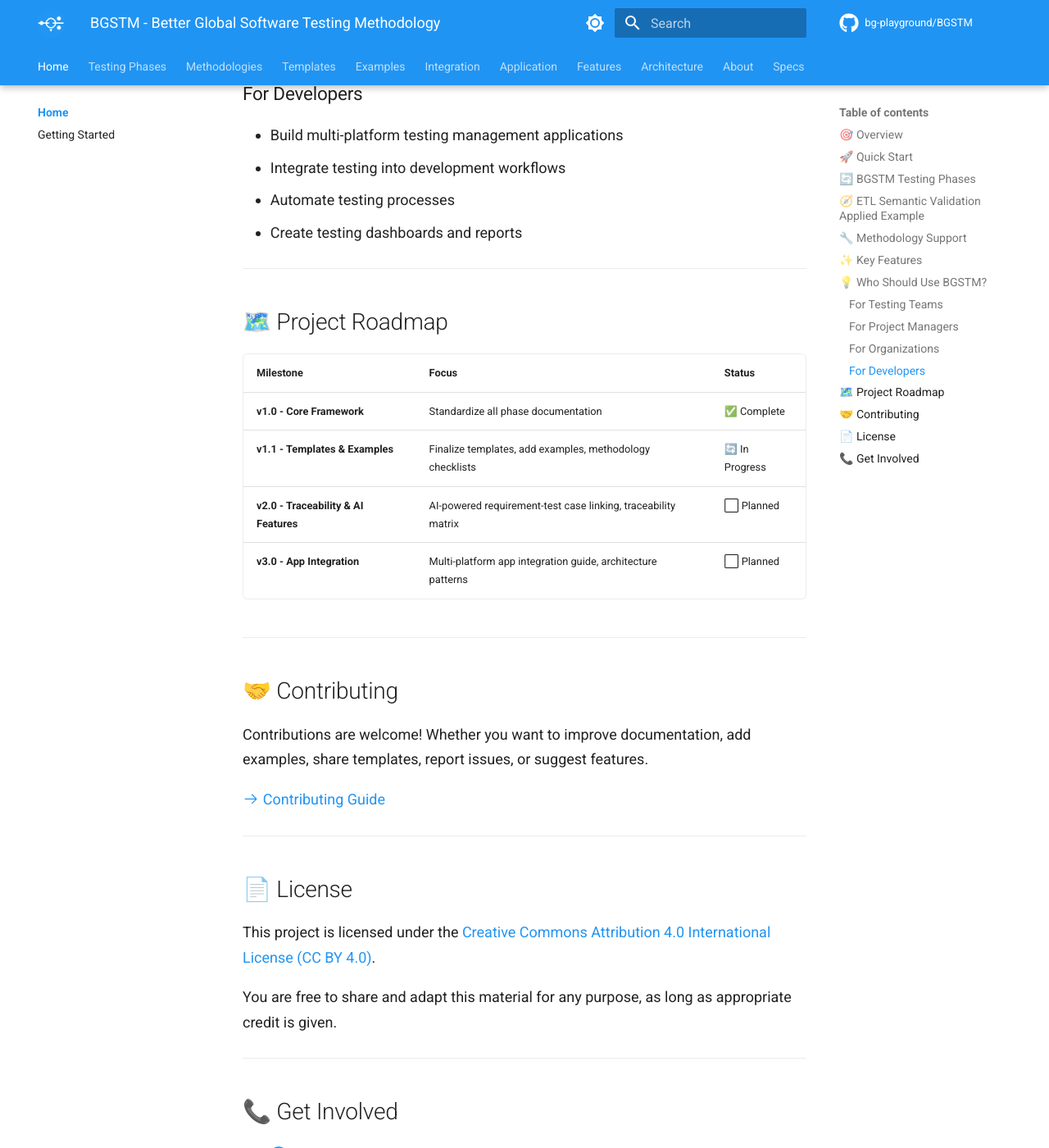
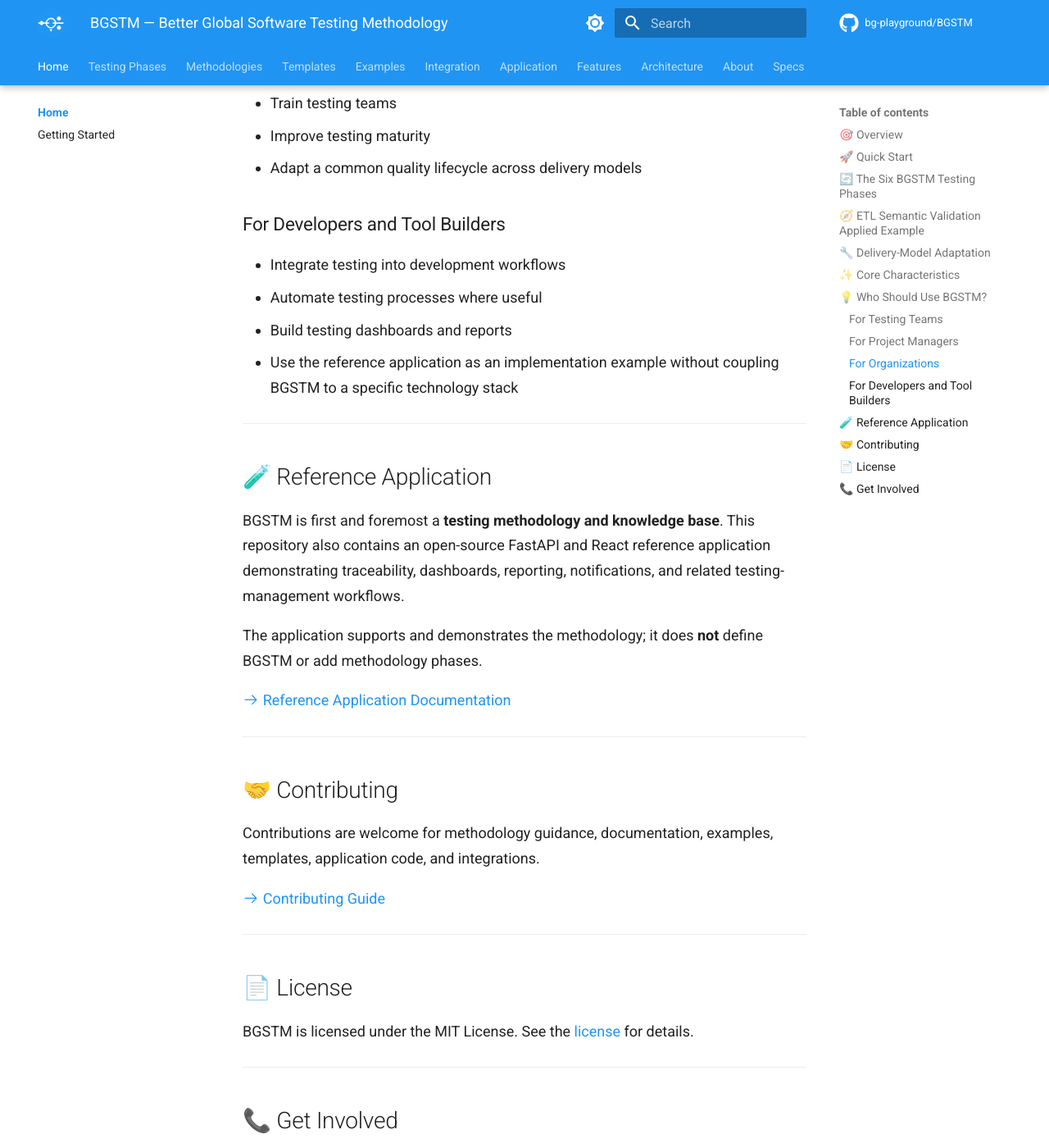
Before and after one commit to bg-playground/BGSTM, an MkDocs documentation site: the page built from docs/index.md, in a window 1280 px wide and 1400 px high, scrolled down 3818 px. Shown: the whole window at 82% size. Built offline with MkDocs 1.6.1 and Material for MkDocs 9.7.7, drawn with Linux system fonts in a browser that asks for light colours; comment, search, counter and statistics services are not loaded; some of the changed text lies outside the part shown.

Commit message:
docs: align public BGSTM identity

```diff
--- a/docs/index.md
+++ b/docs/index.md
@@ -1,11 +1,11 @@
-# BGSTM - Better Global Software Testing Methodology
+# BGSTM — Better Global Software Testing Methodology
 
 !!! info "Welcome to BGSTM"
-    A comprehensive, professional software testing framework adaptable to various software development methodologies including Agile, Scrum, and Waterfall.
+    A practical, methodology-agnostic software testing framework organized around exactly six core phases, adaptable to Agile, Scrum, Waterfall, and hybrid delivery models.
 
 ## 🎯 Overview
 
-BGSTM provides a structured approach to software testing through **six core phases**, with detailed guidance for implementing testing practices across different project methodologies. It serves as both a knowledge base for testing professionals and a foundation for building multi-platform testing management applications.
+BGSTM provides a structured approach to software testing through **exactly six core phases**, with practical guidance for adapting testing work to different delivery models without redefining the methodology. It serves first as a testing methodology and knowledge base; the repository's reference application demonstrates how parts of BGSTM can be represented in software.
 
 ---
 
@@ -17,15 +17,15 @@
 
     ---
 
-    Start with our comprehensive getting started guide
+    Start with the practical getting started guide
 
     [:octicons-arrow-right-24: Getting Started](GETTING-STARTED.md)
 
--   :material-book-open-variant:{ .lg .middle } __Explore the Phases__
+-   :material-book-open-variant:{ .lg .middle } __Explore the Six Phases__
 
     ---
 
-    Learn about the BGSTM testing phases
+    Learn the canonical BGSTM testing lifecycle
 
     [:octicons-arrow-right-24: Testing Phases](phases/index.md)
 
@@ -33,15 +33,15 @@
 
     ---
 
-    Download production-ready testing templates, including NATAegisFlow artifact workflow checks
+    Adapt ready-to-use testing templates to your project
 
     [:octicons-arrow-right-24: Templates](test-templates/index.md)
 
--   :material-lightbulb:{ .lg .middle } __Choose Your Methodology__
+-   :material-lightbulb:{ .lg .middle } __Adapt to Your Delivery Model__
 
     ---
 
-    Adapt BGSTM to your development approach
+    Apply BGSTM across Agile, Scrum, Waterfall, or hybrid delivery
 
     [:octicons-arrow-right-24: Methodologies](methodologies/index.md)
 
@@ -49,7 +49,9 @@
 
 ---
 
-## 🔄 BGSTM Testing Phases
+## 🔄 The Six BGSTM Testing Phases
+
+BGSTM has exactly six core testing phases:
 
 1. **[Test Planning](phases/01-test-planning.md)** - Define scope, strategy, resources, and timelines
 2. **[Test Case Development](phases/02-test-case-development.md)** - Design and document test scenarios and cases
@@ -57,6 +59,8 @@
 4. **[Test Execution](phases/04-test-execution.md)** - Execute tests and manage defects
 5. **[Test Results Analysis](phases/05-test-results-analysis.md)** - Analyze outcomes and identify patterns
 6. **[Test Results Reporting](phases/06-test-results-reporting.md)** - Communicate findings to stakeholders
+
+Specialized domains apply these six phases; they do not add methodology phases.
 
 ---
 
@@ -71,18 +75,18 @@
 
 ---
 
-## 🔧 Methodology Support
+## 🔧 Delivery-Model Adaptation
 
-BGSTM is methodology-agnostic and provides specific guidance for:
+BGSTM is methodology-agnostic. Agile, Scrum, Waterfall, and hybrid approaches change how teams implement and pace the work; they do not change BGSTM's six-phase structure.
 
 - **[Agile Testing](methodologies/agile.md)** - Continuous testing with rapid feedback
 - **[Scrum Testing](methodologies/scrum.md)** - Sprint-based testing approach
-- **[Waterfall Testing](methodologies/waterfall.md)** - Sequential phase-based testing
-- **[Methodology Comparison](methodologies/comparison.md)** - Detailed comparison and selection guide
+- **[Waterfall Testing](methodologies/waterfall.md)** - Sequential delivery context
+- **[Methodology Comparison](methodologies/comparison.md)** - Compare adaptation approaches
 
 ---
 
-## ✨ Key Features
+## ✨ Core Characteristics
 
 <div class="grid cards" markdown>
 
@@ -92,35 +96,35 @@
 
     Adaptable to Agile, Scrum, Waterfall, and hybrid approaches
 
--   :material-book-check:{ .lg .middle } __Comprehensive Coverage__
+-   :material-book-check:{ .lg .middle } __Six-Phase Lifecycle__
 
     ---
 
-    End-to-end testing process from planning to reporting
+    End-to-end testing work from planning through results reporting
 
--   :material-star:{ .lg .middle } __Professional Standards__
+-   :material-link-variant:{ .lg .middle } __Traceable__
 
     ---
 
-    Industry best practices and quality standards
+    Connect requirements, tests, results, evidence, and decisions
 
--   :material-file-document:{ .lg .middle } __Practical Templates__
+-   :material-file-document:{ .lg .middle } __Practical__
 
     ---
 
-    Ready-to-use templates for immediate implementation
+    Ready-to-use templates and worked examples support adoption
 
--   :material-chart-line:{ .lg .middle } __Scalable__
+-   :material-alert-decagram:{ .lg .middle } __Risk Aware__
 
     ---
 
-    Suitable for projects of all sizes
+    Scale testing rigor and effort according to project risk
 
--   :material-application:{ .lg .middle } __App-Ready__
+-   :material-chart-line:{ .lg .middle } __Evidence Based__
 
     ---
 
-    Foundation for building testing management tools
+    Use quality signals and test outcomes to support stakeholder decisions
 
 </div>
 
@@ -132,42 +136,41 @@
 - Implement structured testing processes
 - Improve test coverage and quality
 - Standardize testing practices
-- Reduce defects and improve software quality
+- Connect testing evidence to quality decisions
 
 ### For Project Managers
 - Plan testing activities and resources
 - Track testing progress and metrics
 - Manage testing risks
-- Ensure quality standards
+- Support evidence-based release decisions
 
 ### For Organizations
 - Establish testing standards
 - Train testing teams
 - Improve testing maturity
-- Build custom testing tools
+- Adapt a common quality lifecycle across delivery models
 
-### For Developers
-- Build multi-platform testing management applications
+### For Developers and Tool Builders
 - Integrate testing into development workflows
-- Automate testing processes
-- Create testing dashboards and reports
+- Automate testing processes where useful
+- Build testing dashboards and reports
+- Use the reference application as an implementation example without coupling BGSTM to a specific technology stack
 
 ---
 
-## 🗺️ Project Roadmap
+## 🧪 Reference Application
 
-| Milestone | Focus | Status |
-|-----------|-------|--------|
-| **v1.0 - Core Framework** | Standardize all phase documentation | ✅ Complete |
-| **v1.1 - Templates & Examples** | Finalize templates, add examples, methodology checklists | 🔄 In Progress |
-| **v2.0 - Traceability & AI Features** | AI-powered requirement-test case linking, traceability matrix | ⬜ Planned |
-| **v3.0 - App Integration** | Multi-platform app integration guide, architecture patterns | ⬜ Planned |
+BGSTM is first and foremost a **testing methodology and knowledge base**. This repository also contains an open-source FastAPI and React reference application demonstrating traceability, dashboards, reporting, notifications, and related testing-management workflows.
+
+The application supports and demonstrates the methodology; it does **not** define BGSTM or add methodology phases.
+
+[:octicons-arrow-right-24: Reference Application Documentation](application/index.md)
 
 ---
 
 ## 🤝 Contributing
 
-Contributions are welcome! Whether you want to improve documentation, add examples, share templates, report issues, or suggest features.
+Contributions are welcome for methodology guidance, documentation, examples, templates, application code, and integrations.
 
 [:octicons-arrow-right-24: Contributing Guide](CONTRIBUTING.md)
 
@@ -175,9 +178,7 @@
 
 ## 📄 License
 
-This project is licensed under the [Creative Commons Attribution 4.0 International License (CC BY 4.0)](LICENSE.md).
-
-You are free to share and adapt this material for any purpose, as long as appropriate credit is given.
+BGSTM is licensed under the MIT License. See the [license](LICENSE.md) for details.
 
 ---
 
```
Also changed, not shown: other parts of docs/index.md (+0 -4 lines).
